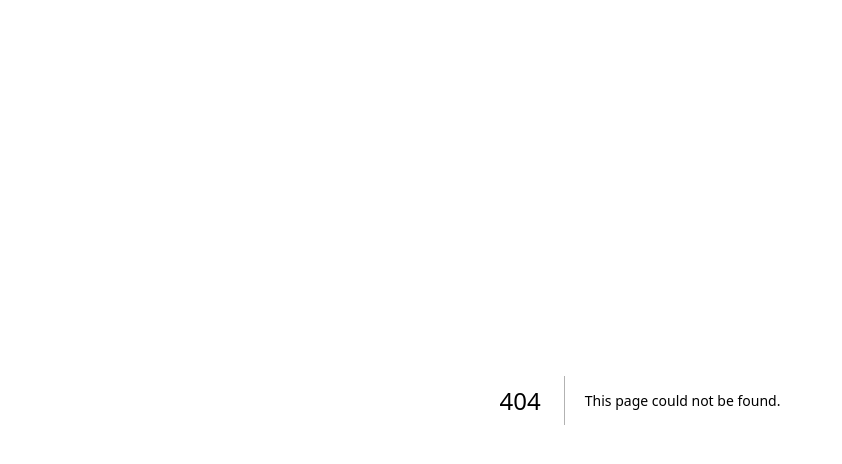
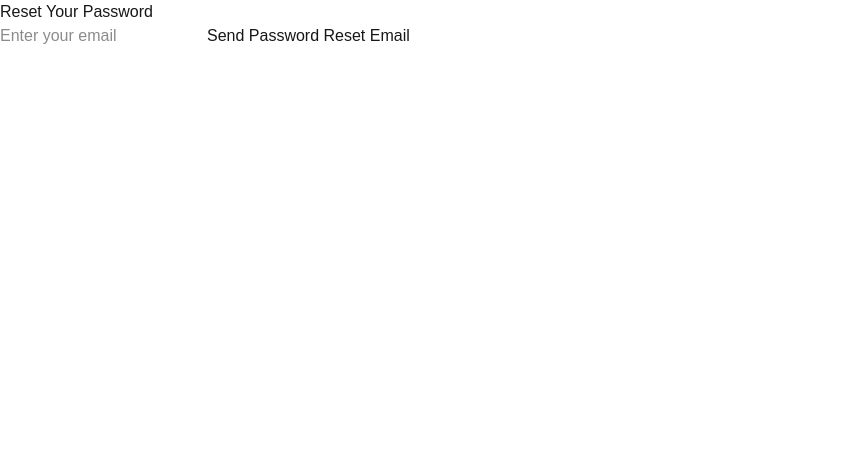
Before and after one commit to TimZoltowski/SermonCraft, a Next.js app: page /forgot-password in a window 1280 px wide. Before the commit this address had no page. Shown: the top 464 px of the page, without its empty margins (0-842 px from the left). Built offline with nearby package versions, Linux system fonts and the light colour scheme; no server answers.

Commit message:
Added Forgot Password feature

```diff
--- /dev/null
+++ b/app/forgot-password/page.js
@@ -0,0 +1,38 @@
+"use client";
+
+import { useState } from "react";
+import { sendPasswordResetEmail } from "firebase/auth";
+import { auth } from "@/lib/firebase";
+
+export default function ForgotPassword() {
+  const [email, setEmail] = useState("");
+  const [message, setMessage] = useState("");
+  const [error, setError] = useState("");
+
+  const handlePasswordReset = async () => {
+    setMessage("");
+    setError("");
+
+    try {
+      await sendPasswordResetEmail(auth, email);
+      setMessage("Password reset email sent! Check your inbox.");
+    } catch (error) {
+      console.error("Password Reset Error:", error);
+      setError(error.message);
+    }
+  };
+
+  return (
+    <div>
+      <h2>Reset Your Password</h2>
+      {message && <p style={{ color: "green" }}>{message}</p>}
+      {error && <p style={{ color: "red" }}>{error}</p>}
+      <input
+        type="email"
+        placeholder="Enter your email"
+        onChange={(e) => setEmail(e.target.value)}
+      />
+      <button onClick={handlePasswordReset}>Send Password Reset Email</button>
+    </div>
+  );
+}
```
